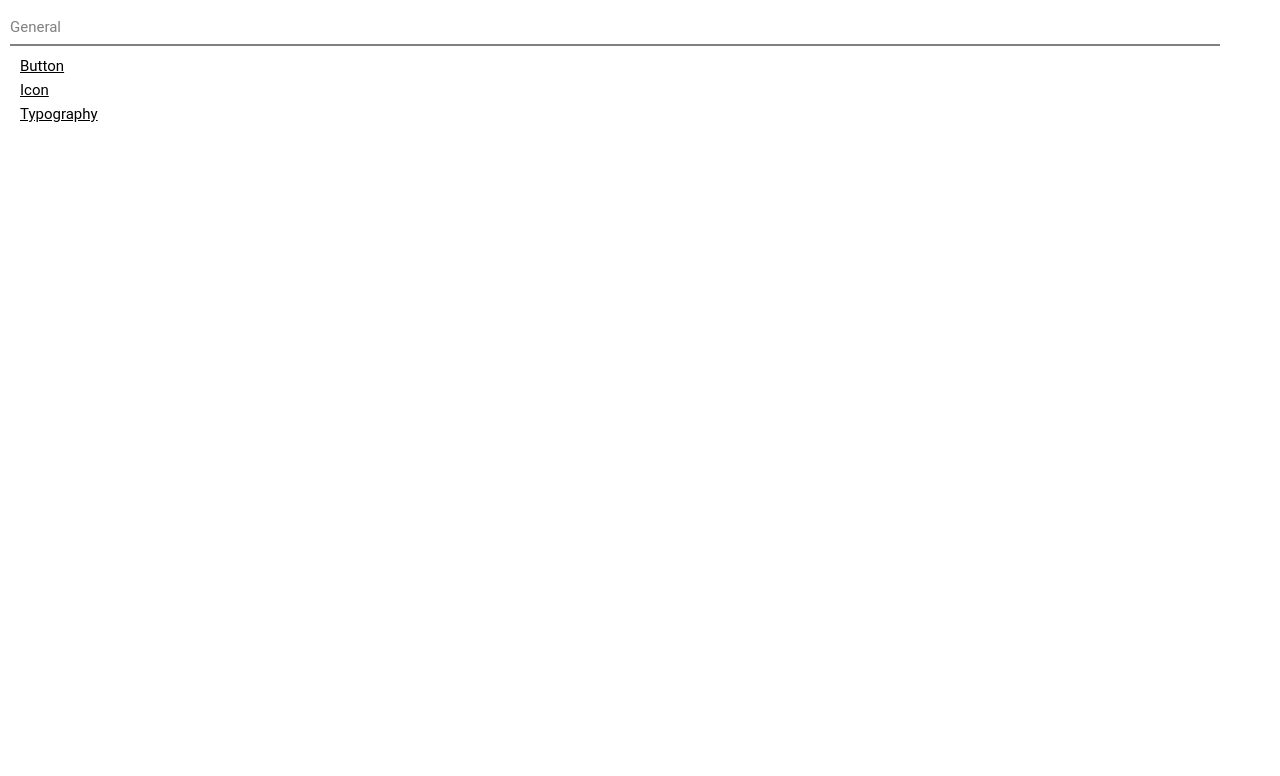
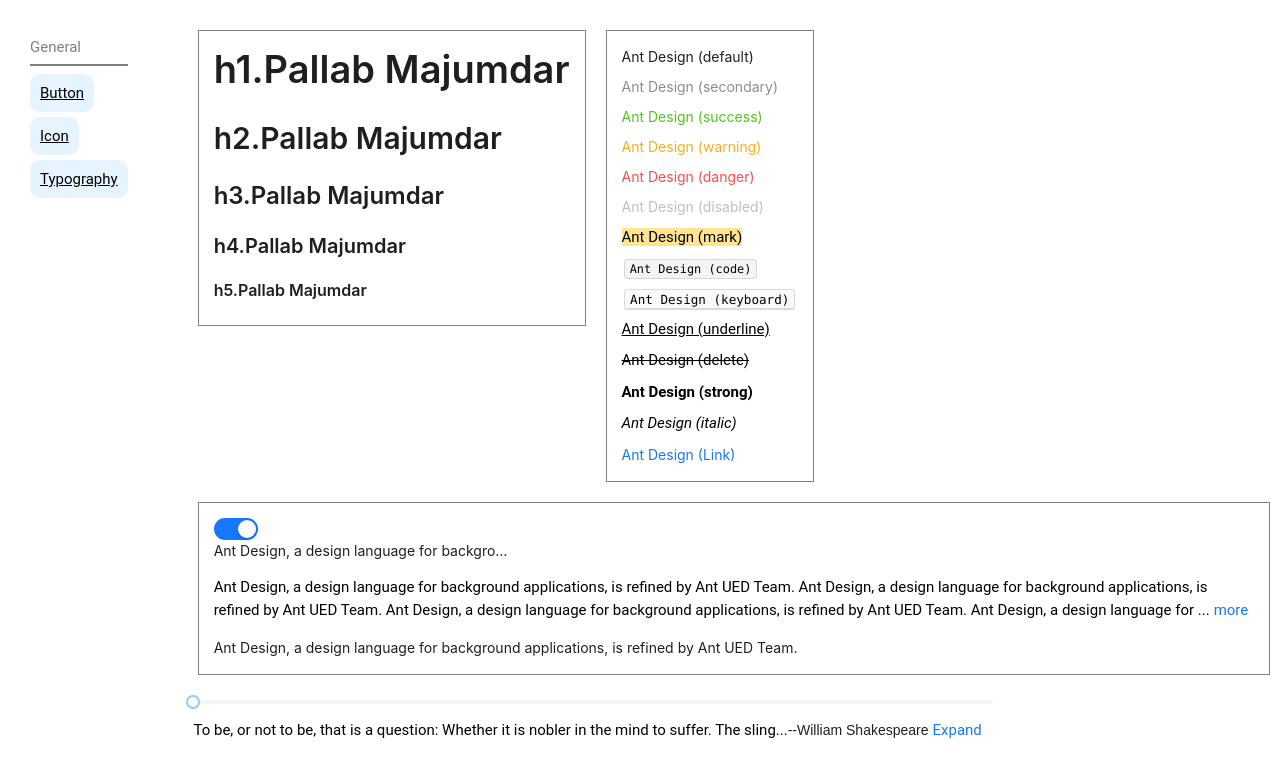
Before and after one commit to Pallab6Sense/AntD-Components, a Next.js app: page /typography in a window 1280 px wide. Shown: the top 776 px of the page. Built offline with nearby package versions, Linux system fonts and the light colour scheme.

Commit message:
Typography Component done 10:42 pm

```diff
--- a/pages/_document.js
+++ /dev/null
@@ -1,13 +0,0 @@
-import { Html, Head, Main, NextScript } from 'next/document'
-
-export default function Document() {
-  return (
-    <Html lang="en">
-      <Head />
-      <body>
-        <Main />
-        <NextScript />
-      </body>
-    </Html>
-  )
-}
--- a/pages/typography.js
+++ b/pages/typography.js
@@ -1,11 +1,131 @@
-import Navigation from "@/Components/Navigation";
+import Navigation from '@/Components/Navigation';
+import { Typography, Space, Switch, Slider } from 'antd';
+import { useState } from 'react';
+const { Title, Text, Link, Paragraph } = Typography;
 
-const Typography = () => {
+const T_ypography = () => {
+  const [ellipsis, setEllipsis] = useState(true);
+  const [rows, setRows] = useState(1);
+  const article =
+    "To be, or not to be, that is a question: Whether it is nobler in the mind to suffer. The slings and arrows of outrageous fortune Or to take arms against a sea of troubles, And by opposing end them? To die: to sleep; No more; and by a sleep to say we end The heart-ache and the thousand natural shocks That flesh is heir to, 'tis a consummation Devoutly to be wish'd. To die, to sleep To sleep- perchance to dream: ay, there's the rub! For in that sleep of death what dreams may come When we have shuffled off this mortal coil, Must give us pause. There 's the respect That makes calamity of so long life";
   return (
     <>
-      <Navigation></Navigation>
+      <div className="container">
+        <Navigation />
+        <div className="typoContainer">
+        <div className="typographyExample1">
+          <Space direction="vertical">
+            <Title>h1.Pallab Majumdar</Title>
+            <Title level={2}>h2.Pallab Majumdar</Title>
+            <Title level={3}>h3.Pallab Majumdar</Title>
+            <Title level={4}>h4.Pallab Majumdar</Title>
+            <Title level={5}>h5.Pallab Majumdar</Title>
+          </Space>
+        </div>
+
+        <div className="typographyExample2">
+          <Space direction="vertical">
+            <Text>Ant Design (default)</Text>
+            <Text type="secondary">Ant Design (secondary)</Text>
+            <Text type="success">Ant Design (success)</Text>
+            <Text type="warning">Ant Design (warning)</Text>
+            <Text type="danger">Ant Design (danger)</Text>
+            <Text disabled>Ant Design (disabled)</Text>
+            <Text mark>Ant Design (mark)</Text>
+            <Text code>Ant Design (code)</Text>
+            <Text keyboard>Ant Design (keyboard)</Text>
+            <Text underline>Ant Design (underline)</Text>
+            <Text delete>Ant Design (delete)</Text>
+            <Text strong>Ant Design (strong)</Text>
+            <Text italic>Ant Design (italic)</Text>
+            <Link href="https://ant.design" target="_blank">
+              Ant Design (Link)
+            </Link>
+          </Space>
+        </div>
+        <div className="typographyExample3">
+          <Switch
+            checked={ellipsis}
+            onChange={() => {
+              setEllipsis(!ellipsis);
+            }}
+          />
+
+          <Paragraph ellipsis={ellipsis} className="para-graph">
+            Ant Design, a design language for background applications, is
+            refined by Ant UED Team. Ant Design, a design language for
+            background applications, is refined by Ant UED Team. Ant Design, a
+            design language for background applications, is refined by Ant UED
+            Team. Ant Design, a design language for background applications, is
+            refined by Ant UED Team. Ant Design, a design language for
+            background applications, is refined by Ant UED Team. Ant Design, a
+            design language for background applications, is refined by Ant UED
+            Team.
+          </Paragraph>
+
+          <Paragraph
+            ellipsis={
+              ellipsis
+                ? {
+                    rows: 2,
+                    expandable: true,
+                    symbol: 'more',
+                  }
+                : false
+            }
+          >
+            Ant Design, a design language for background applications, is
+            refined by Ant UED Team. Ant Design, a design language for
+            background applications, is refined by Ant UED Team. Ant Design, a
+            design language for background applications, is refined by Ant UED
+            Team. Ant Design, a design language for background applications, is
+            refined by Ant UED Team. Ant Design, a design language for
+            background applications, is refined by Ant UED Team. Ant Design, a
+            design language for background applications, is refined by Ant UED
+            Team.
+          </Paragraph>
+
+          <Text
+            style={
+              ellipsis
+                ? {
+                    // width: 100,
+                  }
+                : undefined
+            }
+            ellipsis={
+              ellipsis
+                ? {
+                    tooltip: 'I am ellipsis now!',
+                  }
+                : false
+            }
+          >
+            Ant Design, a design language for background applications, is
+            refined by Ant UED Team.
+          </Text>
+        </div>
+
+        <div className="typographyExample4">
+          <Slider value={rows} min={1} max={10} onChange={setRows} className='slider'/>
+          <Paragraph className='slider'
+            ellipsis={{
+              rows,
+              expandable: true,
+              suffix: '--William Shakespeare',
+              onEllipsis: (ellipsis) => {
+                console.log('Ellipsis changed:', ellipsis);
+              },
+            }}
+            title={`${article}--William Shakespeare`}
+          >
+            {article}
+          </Paragraph>
+        </div>
+        </div>
+      </div>
     </>
   );
 };
 
-export default Typography;
+export default T_ypography;
--- a/styles/globals.scss
+++ b/styles/globals.scss
@@ -1,7 +1,18 @@
 $fontPrimary: 'Roboto';
+$fontSecondary: 'Arial';
 $fontSize: 15px;
 $fontColor: black;
-$headingColor:gray;
+$headingColor: gray;
+$bgColor: white;
+
+@mixin divStyle {
+  border: solid gray 1px;
+  padding: 15px;
+  margin: 10px;
+  height: fit-content;
+  width: fit-content;
+}
+
 * {
   box-sizing: border-box;
   padding: 0;
@@ -16,6 +27,8 @@
   // flex-direction: column;
   margin-top: 20px;
   margin-left: 20px;
+  width: fit-content;
+  // flex-wrap: wrap;
 }
 .navContainer {
   display: flex;
@@ -36,16 +49,14 @@
   padding-top: 10px;
   justify-content: flex-start;
 }
-.heading{
+.heading {
   padding-top: 8px;
   padding-bottom: 8px;
   color: $headingColor;
-
 }
-.divider{
+.divider {
   border: solid gray 1px;
   margin-bottom: 8px;
-
 }
 ul {
   text-decoration: none;
@@ -55,11 +66,15 @@
 }
 
 li {
-  padding-top: 3px;
-  padding-bottom: 3px;
-  padding-left: 10px;
+  padding:10px;
+  margin-bottom: 5px;
+  border-radius: 10px;
+  width: fit-content;
+  background-color:#e6f4ff;
+  color: #1677ff;
+  text-decoration: none;
 }
-.li :hover{
+.li :hover {
   color: rgb(51, 141, 237);
 }
 .btnExample1,
@@ -70,18 +85,34 @@
 .btnExample6,
 .btnExample7,
 .btnExample8,
-.btnExample9  {
-  border: solid gray 1px;
-  padding: 15px;
-  margin: 10px;
-  height: fit-content;
+.btnExample9 {
+  @include divStyle();
 }
 
 .iconExample1,
 .iconExample2,
-.iconExample3  {
-  border: solid gray 1px;
-  padding: 15px;
-  margin: 10px;
-  height: fit-content;
+.iconExample3 {
+  @include divStyle();
 }
+
+.typoContainer{
+  display:flex;
+  flex-wrap: wrap;
+}
+
+.para-graph{
+  width: 300px;
+  text-align: center;
+}
+.slider{
+  width: 800px;
+  text-align: center;
+  font-family: $fontSecondary;
+  // font-size: $fontSize
+}
+.typographyExample1,
+.typographyExample2,
+.typographyExample3 {
+  @include divStyle();
+
+}
```
